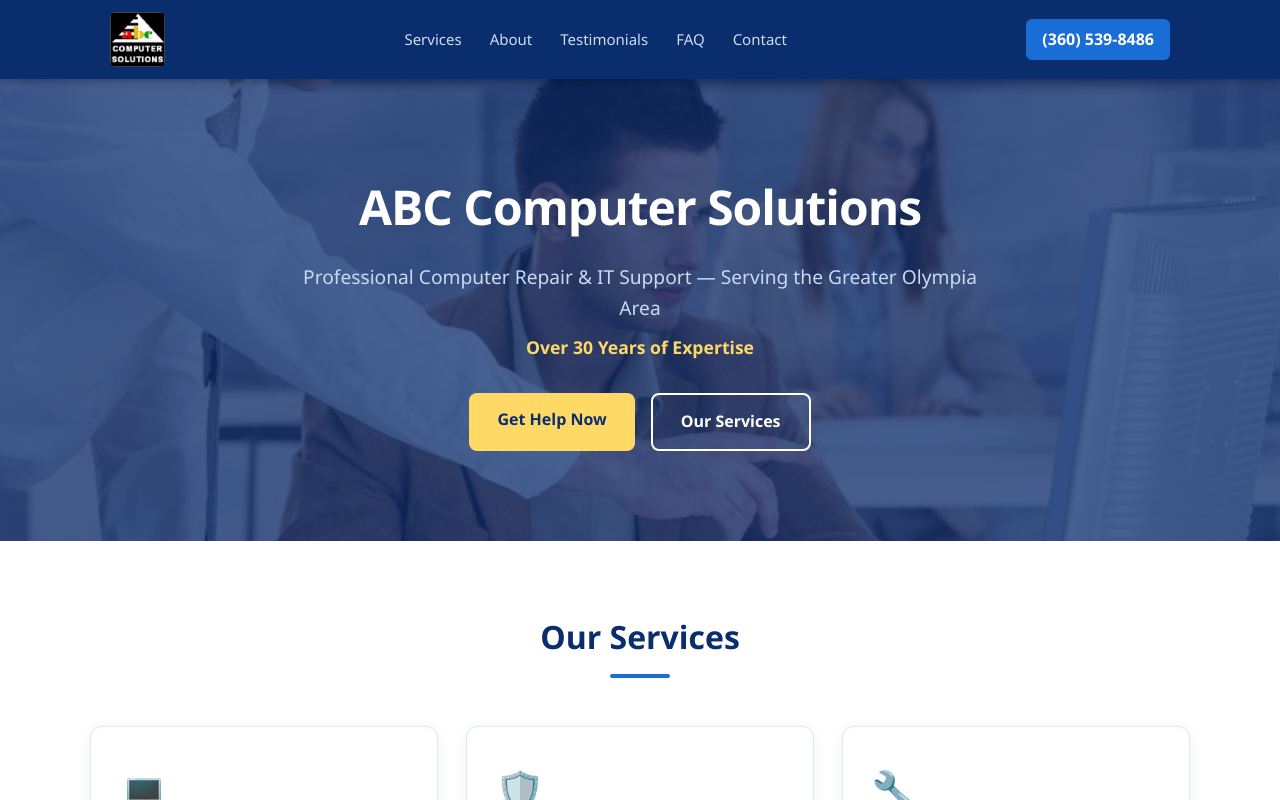
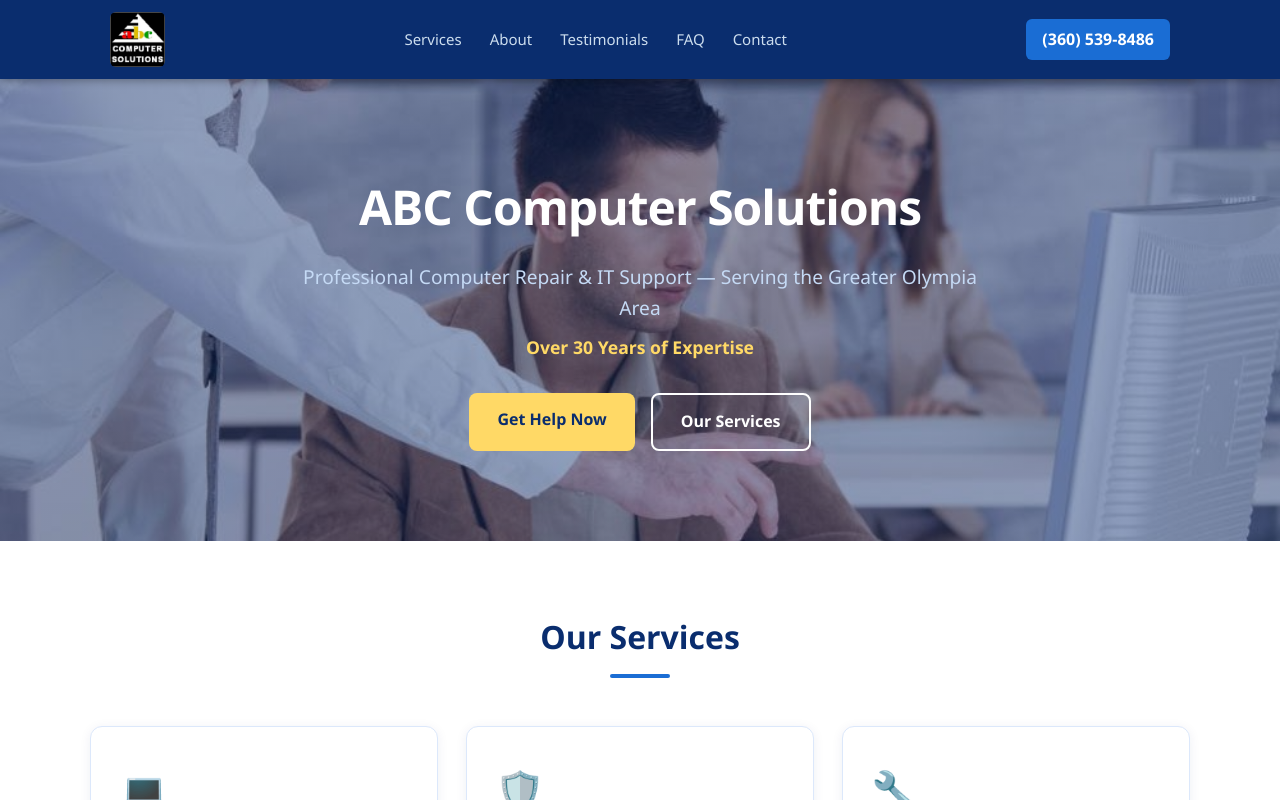
Before and after one commit to hchungsr/abccsi, a React (Vite) app: page / in a window 1280 px wide. Shown: the top 800 px of the page. Built offline with nearby package versions, Linux system fonts and the light colour scheme.

Commit message:
lighten hero image overlay

```diff
--- a/src/App.css
+++ b/src/App.css
@@ -75,7 +75,7 @@
 
 /* HERO */
 .hero {
-  background: linear-gradient(rgba(10, 45, 110, 0.75), rgba(10, 45, 110, 0.75)), url('/hero.jpg') center center / cover no-repeat;
+  background: linear-gradient(rgba(10, 45, 110, 0.45), rgba(10, 45, 110, 0.45)), url('/hero.jpg') center center / cover no-repeat;
   color: #fff;
   padding: 90px 20px;
   text-align: center;
```
